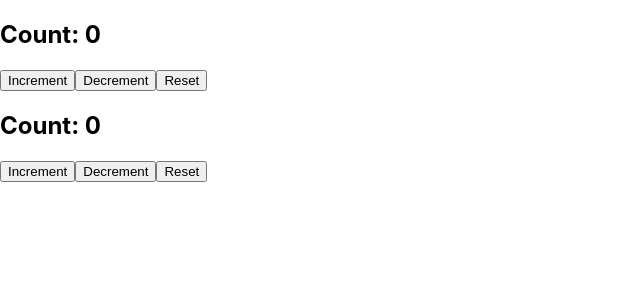
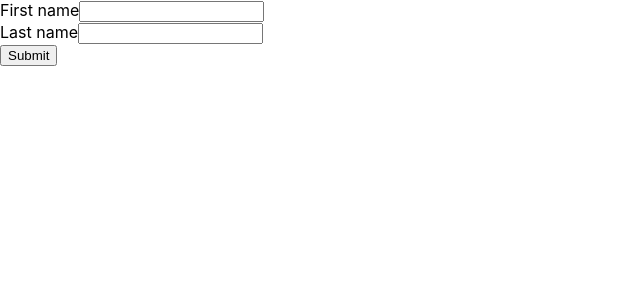
Before and after one commit to thepreakerebi/react-practice, a React (Create React App) app: page / in a window 1280 px wide. Shown: the top 300 px of the page, without its empty margins (0-640 px from the left). Built offline with nearby package versions, Linux system fonts and the light colour scheme.

Commit message:
useInput custom hook for input onchange

```diff
--- a/src/App.js
+++ b/src/App.js
@@ -1,5 +1,5 @@
-import CustomCounterOne from "./components/CustomCounterOne";
-import CustomCounterTwo from "./components/CustomCounterTwo";
+
+import UserForm from "./components/UserForm";
 
 
 
@@ -8,8 +8,7 @@
 
   return (
     <div className="App">
-      <CustomCounterOne />
-      <CustomCounterTwo />
+      <UserForm />
     </div>
 
   );
--- /dev/null
+++ b/src/components/UserForm.js
@@ -0,0 +1,40 @@
+import React from 'react'
+import useInput from '../hooks/useInput';
+
+const UserForm = () => {
+
+    const [firstName, bindFirstName, resetFirstName] = useInput('');
+    const [lastName, bindLastName, resetLastName] = useInput('');
+
+
+    const handleSubmit = e => {
+        e.preventDefault();
+        alert(`Hello ${firstName} ${lastName}`);
+        resetFirstName();
+        resetLastName();
+    }
+
+    return (
+      <div>
+        <form onSubmit={handleSubmit}>
+          <div>
+            <label>First name</label>
+            <input
+              {...bindFirstName}
+              type="text"
+            />
+          </div>
+          <div>
+            <label>Last name</label>
+            <input
+              {...bindLastName}
+              type="text"
+            />
+          </div>
+          <button type='submit'>Submit</button>
+        </form>
+      </div>
+    );
+}
+
+export default UserForm
--- /dev/null
+++ b/src/hooks/useInput.js
@@ -0,0 +1,21 @@
+import { useState } from 'react';
+
+const useInput = (initialValue) => {
+
+    const [value, setValue] = useState(initialValue);
+
+    const reset = () => {
+        setValue(initialValue);
+    }
+
+    const bind = {
+        value,
+        onChange: e => {
+            setValue(e.target.value)
+        }
+    }
+
+    return [value, bind, reset];
+}
+
+export default useInput
```
